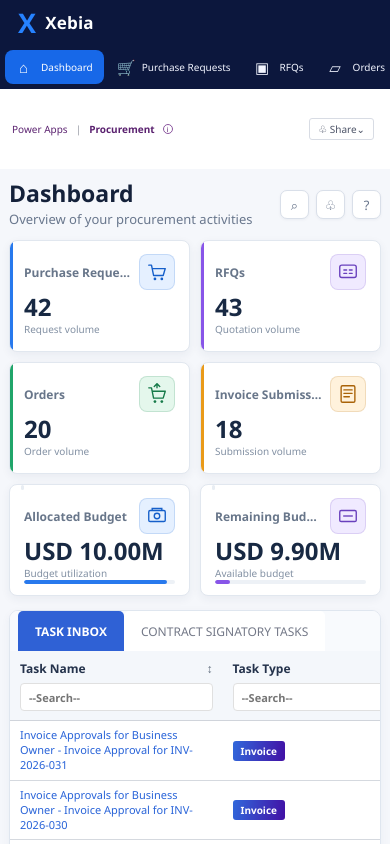
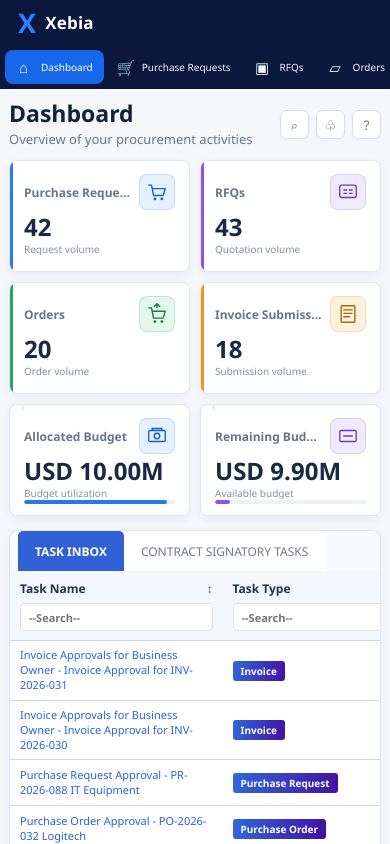
Before and after one commit to subrata-creator/Procurement360, a React (Vite) app: page / in a window 390 px wide. Shown: the top 844 px of the page. Built offline with nearby package versions, Linux system fonts and the light colour scheme.

Commit message:
Remove Power Apps top header

```diff
--- a/src/Styles/Styles.css
+++ b/src/Styles/Styles.css
@@ -37,19 +37,6 @@ button {
 .app {
   min-height: 100vh;
   background: #f5f8fc;
-}
-
-/* =========================
-   HEADER
-========================= */
-
-.app-header {
-  height: 80px;
-  display: flex;
-  align-items: stretch;
-  background: #ffffff;
-  border-top: 7px solid #3d3943;
-  box-shadow: 0 1px 3px rgba(0, 0, 0, 0.08);
 }
 
 .brand-section {
@@ -703,12 +690,6 @@ button {
 }
 
 @media (max-width: 1100px) {
-  .app-header {
-    height: auto;
-    min-height: 80px;
-    flex-wrap: wrap;
-  }
-
   .brand-section {
     height: 73px;
   }
@@ -877,26 +858,6 @@ button {
 .sidebar-user .user-details span { margin-top: 3px; color: #b6c4e6; font-size: 8px; }
 .sidebar-user .logout-button { margin-left: auto; padding: 0; color: #e1e9ff; font-size: 17px; }
 
-.app-header {
-  height: 33px;
-  display: flex;
-  align-items: center;
-  padding: 0 16px 0 20px;
-  border: 0;
-  background: #fff;
-  box-shadow: 0 1px 3px rgba(21, 43, 77, .08);
-}
-
-.breadcrumb { display: flex; align-items: center; gap: 8px; color: #5a216f; font-size: 10px; }
-.breadcrumb b { color: #9a9ca6; font-weight: 400; }
-.breadcrumb strong { font-weight: 600; }
-.info-dot { width: 10px; height: 10px; display: inline-grid; place-items: center; border: 1px solid #8b559f; border-radius: 50%; font-size: 7px; }
-.header-actions { margin-left: auto; display: flex; align-items: center; gap: 14px; color: #4b5266; font-size: 12px; }
-.header-actions button { border: 0; padding: 0; background: transparent; color: inherit; font-size: 13px; }
-.share-button { padding: 3px 8px !important; border: 1px solid #d8dce4 !important; border-radius: 3px; font-size: 10px !important; }
-.header-user { display: flex; align-items: center; gap: 6px; color: #661a7a; font-size: 9px; }
-.header-user i { width: 20px; height: 20px; display: grid; place-items: center; border: 1px solid #cfd3de; border-radius: 50%; color: #67718c; font-style: normal; }
-
 .dashboard { padding: 13px 14px 40px 17px; }
 .page-heading { height: 43px; display: flex; align-items: flex-start; justify-content: space-between; }
 .page-heading h1 { margin: 0; color: #111a37; font-size: 18px; line-height: 1.1; }
@@ -998,9 +959,6 @@ button {
   .side-navigation { flex-direction: row; overflow-x: auto; padding: 5px; }
   .side-navigation .nav-item { min-width: max-content; width: auto; }
   .sidebar-user { display: none; }
-  .app-header { padding-left: 12px; }
-  .header-actions { gap: 7px; }
-  .header-actions .header-user, .header-actions button:not(.share-button) { display: none; }
   .dashboard { padding: 12px 8px 35px; }
   .kpi-banner { grid-template-columns: repeat(2, minmax(0, 1fr)); }
   .charts-grid { grid-template-columns: 1fr; }
--- a/src/components/Header.tsx
+++ b/src/components/Header.tsx
@@ -38,10 +38,6 @@ const Header: React.FC<HeaderProps> = ({
           <button type="button" className="logout-button" aria-label="Logout">↪</button>
         </div>
       </aside>
-      <header className="app-header">
-        <div className="breadcrumb"><span>Power Apps</span><b>|</b><strong>Procurement</strong><span className="info-dot">i</span></div>
-        <div className="header-actions"><button type="button" className="share-button">♧ Share⌄</button><button type="button" aria-label="Fullscreen">⛶</button><button type="button" aria-label="Download">⇩</button><button type="button" aria-label="Settings">⚙</button><button type="button" aria-label="Help">?</button><span className="header-user">Tannu Jha <i>TJ</i></span></div>
-      </header>
     </>
   );
 };
```
